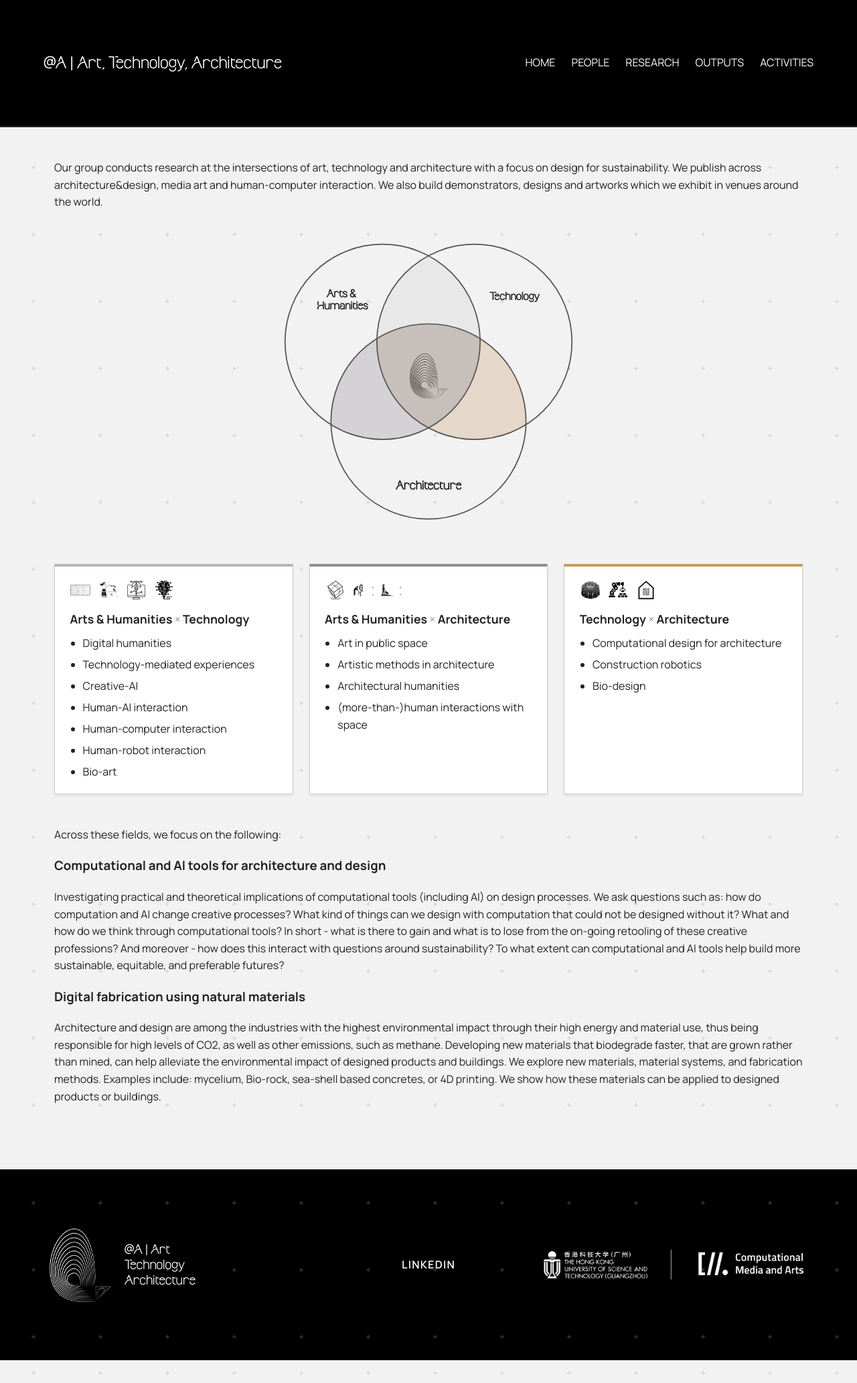
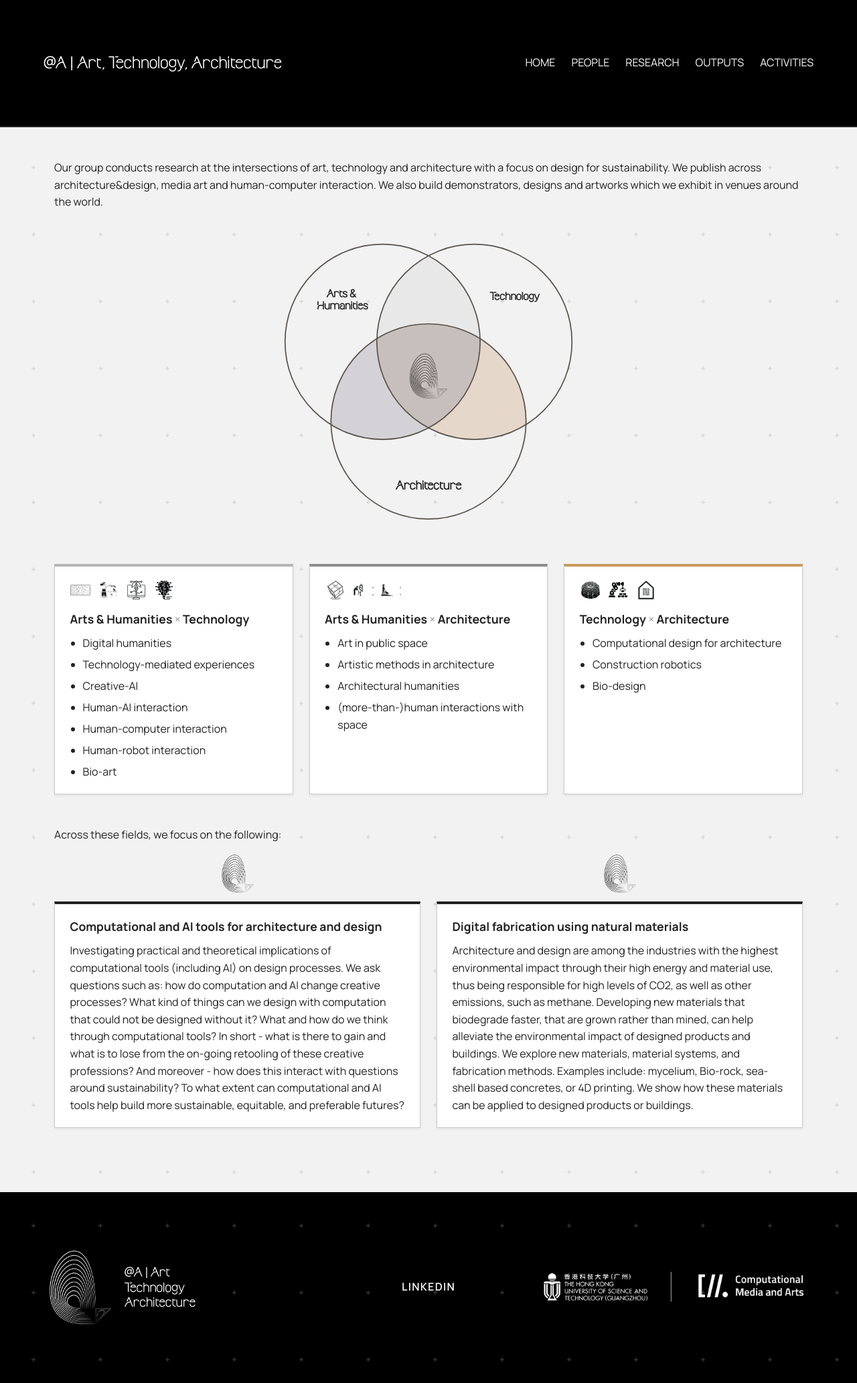
Before and after one commit to anqua/at-a, a Jekyll site: the page built from research.md, in a window 1280 px wide. Shown: the whole page at 67% size. Built offline with Jekyll 4.4.1, drawn with Linux system fonts in a browser that asks for light colours.

Commit message:
Turn the two research theme paragraphs into cards with the group logo above
Convert the 'Computational and AI tools' and 'Digital fabrication'
sections from plain headings/paragraphs into the same card style used
elsewhere on the page, each topped with the black @A logo.

```diff
--- a/assets/css/style.css
+++ b/assets/css/style.css
@@ -182,6 +182,26 @@ h1 {
 .research-x {
   color: #999;
   font-weight: 400;
+}
+
+.research-card p {
+  margin: 0;
+}
+
+.research-theme {
+  display: flex;
+  flex-direction: column;
+  align-items: center;
+  gap: 0.8em;
+}
+
+.research-theme-logo {
+  width: 48px;
+  height: auto;
+}
+
+.research-theme .research-card {
+  width: 100%;
 }
 
 .research-card--overlap-1 { border-top-color: #b5b5b5; }
--- a/research.md
+++ b/research.md
@@ -79,12 +79,19 @@ Our group conducts research at the intersections of art, technology and architec
 
 Across these fields, we focus on the following:
 
-### Computational and AI tools for architecture and design
-Investigating practical and theoretical implications of computational tools (including AI) on design processes.
-We ask questions such as: how do computation and AI change creative processes? What kind of things can we design with computation that could not be designed without it? What and how do we think through computational tools? In short - what is there to gain and what is to lose from the on-going retooling of these creative professions? And moreover - how does this interact with questions around sustainability? To what extent can computational and AI tools help build more sustainable, equitable, and preferable futures?
-
-
-### Digital fabrication using natural materials
-Architecture and design are among the industries with the highest environmental impact through their high energy and material use, thus being responsible for high levels of CO2, as well as other emissions, such as methane.
-Developing new materials that biodegrade faster, that are grown rather than mined, can help alleviate the environmental impact of designed products and buildings.
-We explore new materials, material systems, and fabrication methods. Examples include: mycelium, Bio-rock, sea-shell based concretes, or 4D printing. We show how these materials can be applied to designed products or buildings.
+<div class="research-model-row">
+  <div class="research-theme">
+    <img src="/at-a/assets/images/research/logo-ata-black.png" alt="" class="research-theme-logo">
+    <div class="research-card">
+      <h4>Computational and AI tools for architecture and design</h4>
+      <p>Investigating practical and theoretical implications of computational tools (including AI) on design processes. We ask questions such as: how do computation and AI change creative processes? What kind of things can we design with computation that could not be designed without it? What and how do we think through computational tools? In short - what is there to gain and what is to lose from the on-going retooling of these creative professions? And moreover - how does this interact with questions around sustainability? To what extent can computational and AI tools help build more sustainable, equitable, and preferable futures?</p>
+    </div>
+  </div>
+  <div class="research-theme">
+    <img src="/at-a/assets/images/research/logo-ata-black.png" alt="" class="research-theme-logo">
+    <div class="research-card">
+      <h4>Digital fabrication using natural materials</h4>
+      <p>Architecture and design are among the industries with the highest environmental impact through their high energy and material use, thus being responsible for high levels of CO2, as well as other emissions, such as methane. Developing new materials that biodegrade faster, that are grown rather than mined, can help alleviate the environmental impact of designed products and buildings. We explore new materials, material systems, and fabrication methods. Examples include: mycelium, Bio-rock, sea-shell based concretes, or 4D printing. We show how these materials can be applied to designed products or buildings.</p>
+    </div>
+  </div>
+</div>
```
